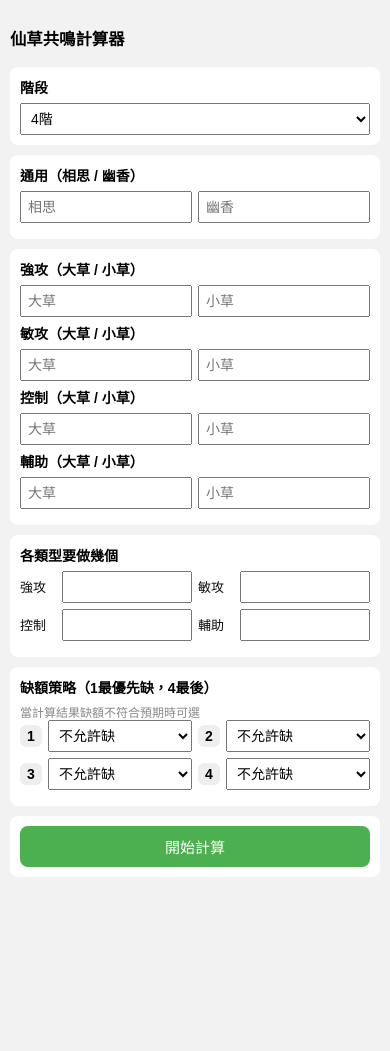
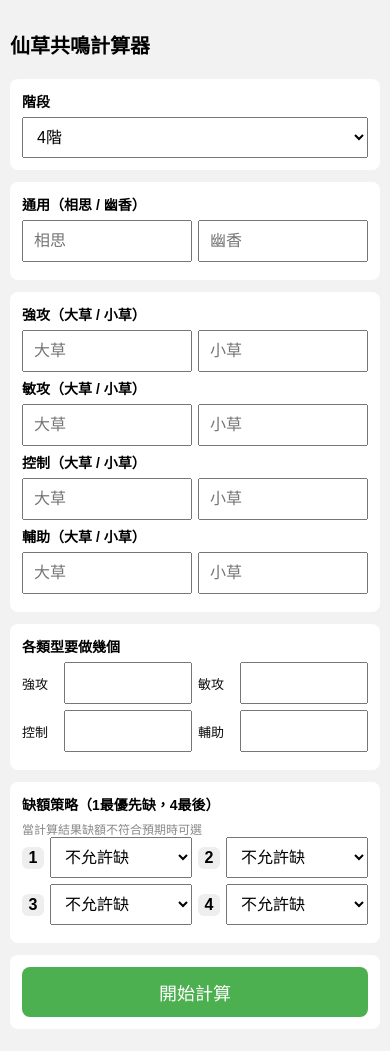
Before and after one commit to snesnemar/herb-resonance, a website built with Vite: page index.html in a window 390 px wide. Before the commit the page ends 897 px from the top, so only its background shows below. Built offline with nearby package versions, Linux system fonts and the light colour scheme.

Commit message:
mobile UI improve

```diff
--- a/index.html
+++ b/index.html
@@ -2,8 +2,8 @@
 <html lang="zh-TW">
 <head>
 <meta charset="UTF-8">
+<meta name="viewport" content="width=device-width, initial-scale=1.0">
 <title>仙草共鳴計算器</title>
-<link rel="icon" href="/favicon.ico">
 
 <style>
 body{font-family:Arial;background:#f2f2f2;margin:0;font-size:14px;}
@@ -80,6 +80,32 @@
 .row_ctl { background:#eaf4ff; }   /* 淡藍 */
 .row_agi { background:#f3eaff; }   /* 淡紫 */
 .row_str { background:#fff2e6; }   /* 淡橘 */
+@media (max-width: 600px){
+
+  body{
+    font-size:16px;
+  }
+
+  input,select{
+    font-size:16px;
+    padding:10px;
+  }
+
+  button{
+    font-size:18px;
+    padding:12px;
+  }
+
+  .card{
+    padding:12px;
+    margin-bottom:12px;
+  }
+
+  h3{
+    font-size:20px;
+  }
+
+}
 
 </style>
 </head>
```
